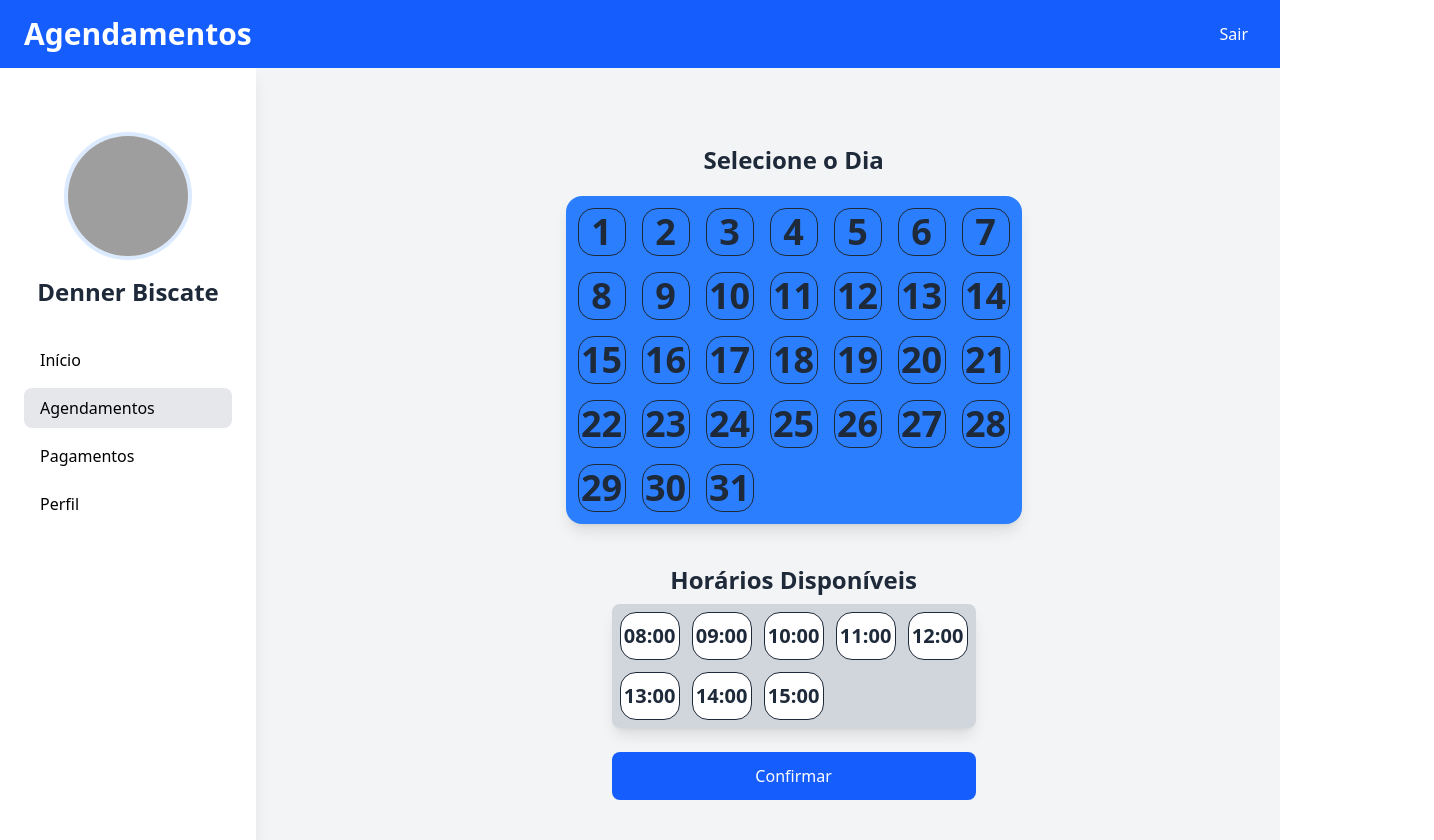
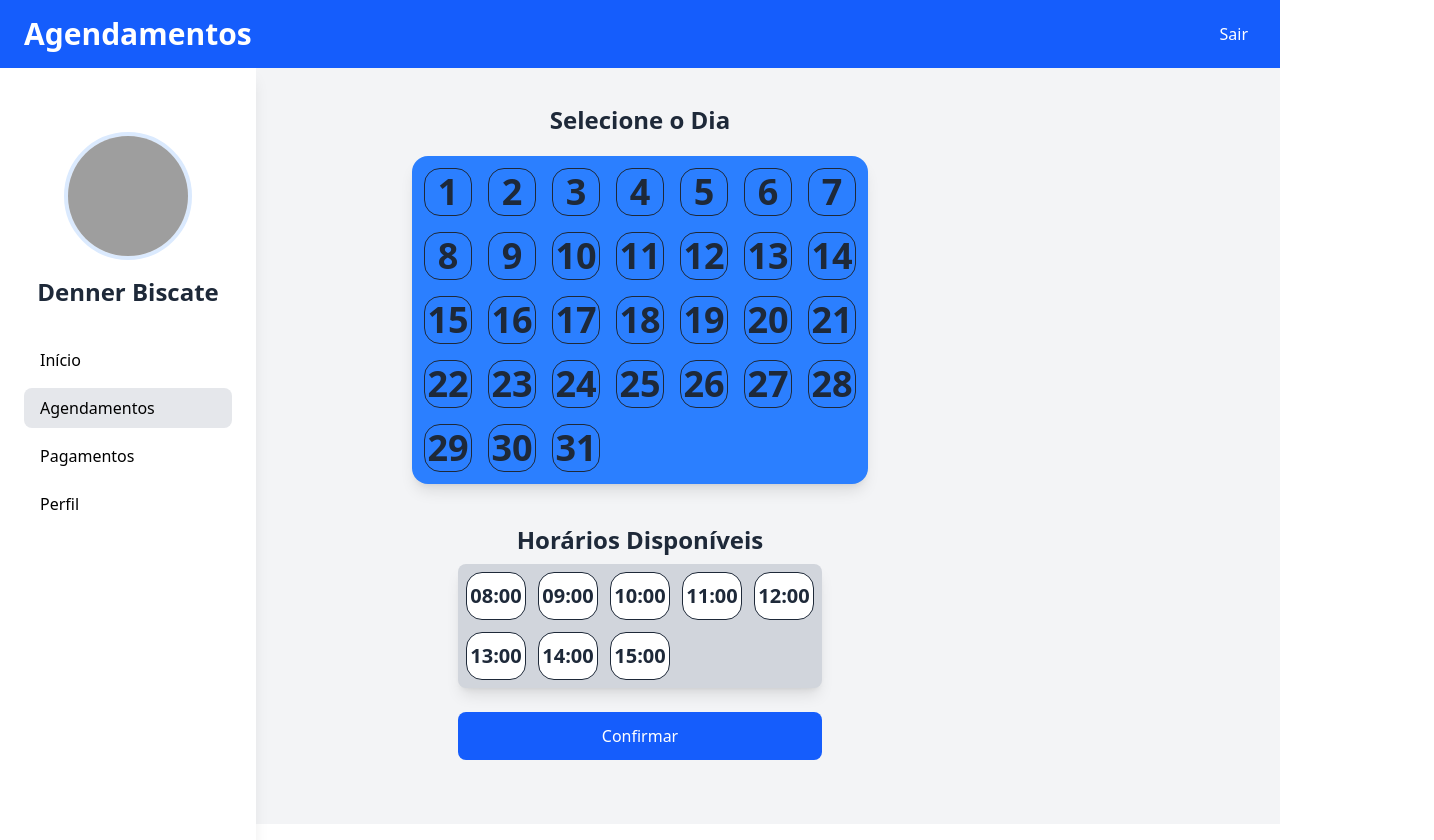
Before and after one commit to AlecYalcin/KNN-Barber-App, a React (Vite) app in the folder front/: page /cliente/agendamento in a window 1280 px wide. Shown: the whole page, 1434 px wide, since content can reach past the window. Built offline with nearby package versions, Linux system fonts and the light colour scheme; grey boxes are pictures that could not be loaded.

Commit message:
refactor: retirada customização desnecessária da tag main

```diff
--- a/front/src/pages/auth/ClienteAgendamento.jsx
+++ b/front/src/pages/auth/ClienteAgendamento.jsx
@@ -32,7 +32,7 @@ const ClienteAgendamento = () => {
 
       <Sidebar />
 
-      <main className="container flex w-full md:items-center flex-col items-center lg:mt-10 p-6 overflow-auto h-[calc(100vh-70px)] lg:h-screen lg:ml-[calc(12%)]">
+      <main className="flex w-full  flex-col items-center p-6">
         <h1 className="text-2xl font-bold mt-20 flex justify-center text-gray-800">
           Selecione o Dia
         </h1>
```
